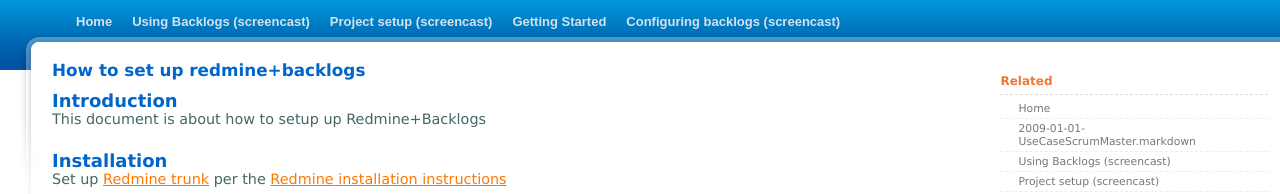
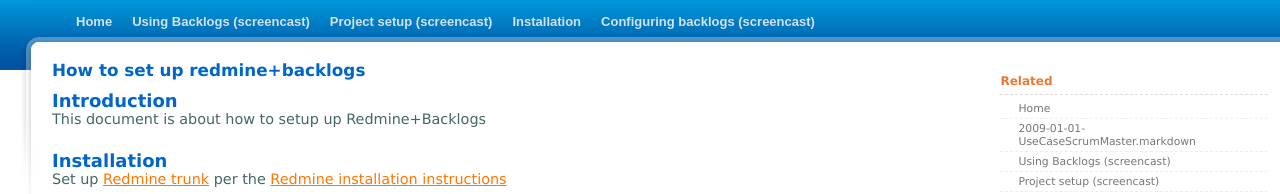
Before and after one commit to backlogs/www, a Jekyll site: the page built from _posts/2009-01-01-Installation.markdown, in a window 1280 px wide. Shown: the top 194 px of the page. Built offline with Jekyll 4.4.1, drawn with Linux system fonts in a browser that asks for light colours.

Commit message:
Getting started -> Installation

```diff
--- a/_posts/2009-01-01-GettingStarted.markdown
+++ b/_posts/2009-01-01-Installation.markdown
@@ -1,6 +1,6 @@
 ---
 title: How to set up redmine+backlogs
-name: Getting Started
+name: Installation
 layout: default
 category: navigation
 ---
```
